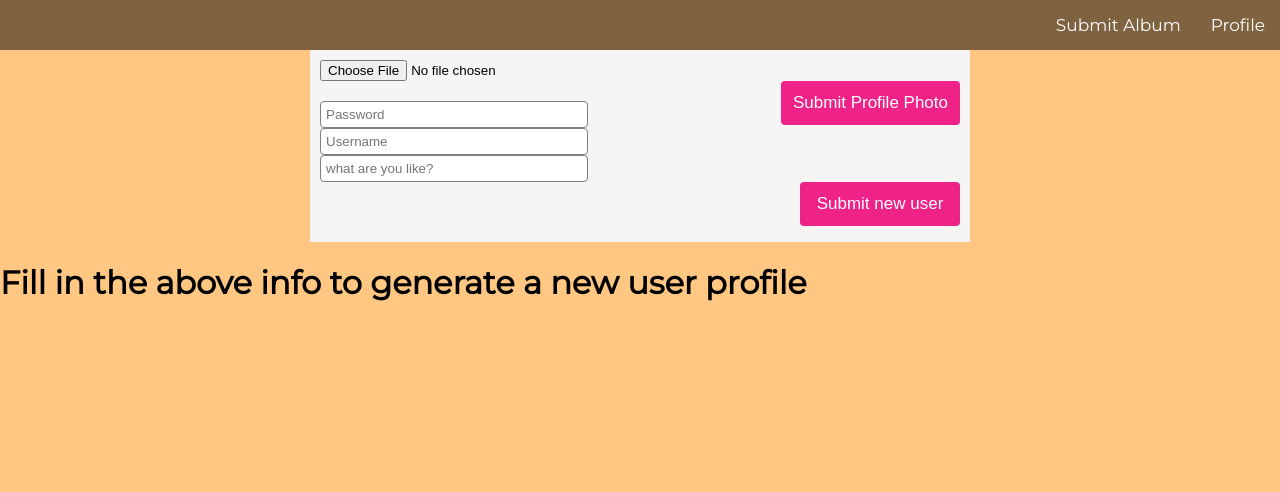
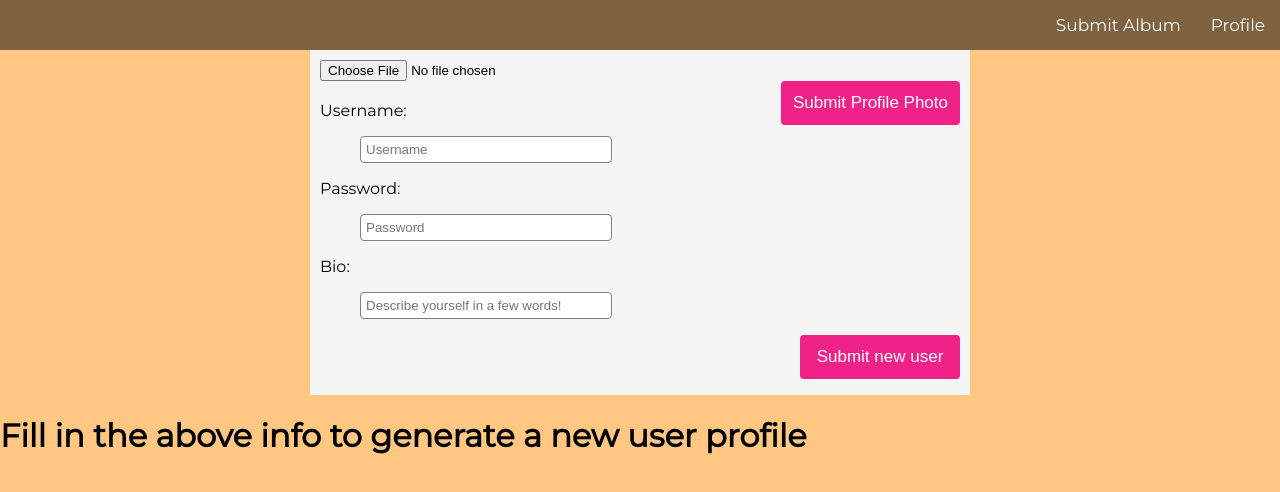
Before and after one commit to NoteWorthy-Team/NoteWorthy, a website: page public/newuser.html in a window 1280 px wide. Drawn offline with Linux system fonts and the light colour scheme; no server answers.

Commit message:
use ul to style new user page

```diff
--- a/public/newuser.html
+++ b/public/newuser.html
@@ -21,10 +21,29 @@
 
     <div class="newuser">
       <form class="NewUserForm">
-        <input name="password" type="text" placeholder="Password"><br>
+          <section class="submissionField">
+              <label for="DisplayName">Username:</label>
+              <ul> <!--for styling purposes-->
+                <input name="DisplayName" type="text" placeholder="Username">
+              </ul>
+          </section>
+          <section class="submissionField">
+              <label for="password">Password:</label>
+              <ul> <!--for styling purposes-->
+                <input name="password" type="password" placeholder="Password">
+              </ul>
+          </section>
+          <section class="submissionField">
+              <label for="Bio">Bio:</label>
+              <ul> <!--for styling purposes-->
+                <input name="Bio" type="text" placeholder="Describe yourself in a few words!">
+              </ul>
+          </section>
+        <!--
+          <input name="password" type="text" placeholder="Password"><br>
           <input name="DisplayName" type="text" placeholder="Username"><br>
           <input name="Bio" type="text" placeholder="what are you like?"><br>
-
+-->
           <input type="submit" value="Submit new user">
       </form>
     </div>
```
